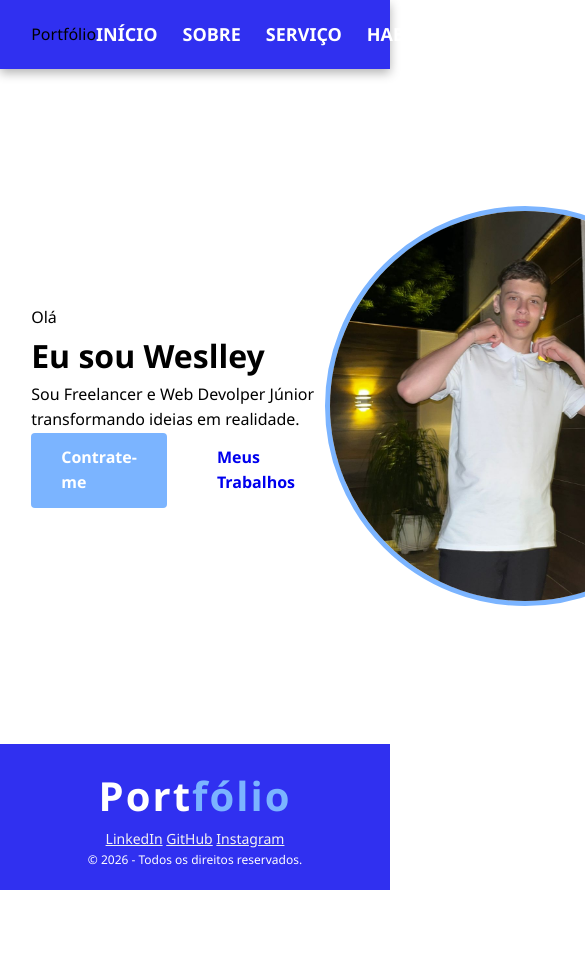
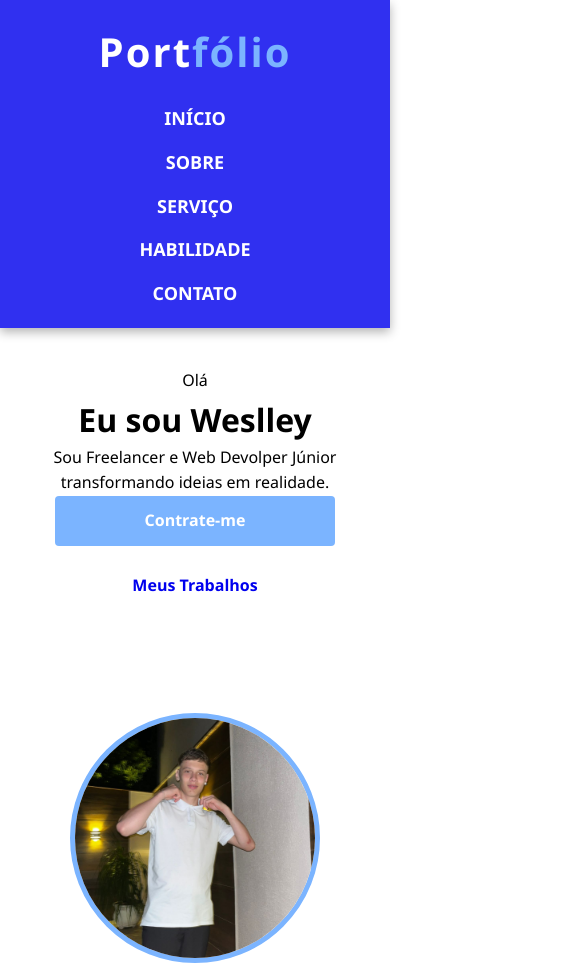
Before and after one commit to weslleykuhne/Portfolio_Simples, a plain HTML site: page index.html in a window 390 px wide. Shown: the top 966 px of the page, 585 px wide, since content can reach past the window. Before the commit the page ends 890 px from the top, so only its background shows below. Drawn offline with Linux system fonts and the light colour scheme; a web font is replaced by a local one.

Commit message:
reajustes

```diff
--- a/PortfolioStyle.css
+++ b/PortfolioStyle.css
@@ -2,7 +2,7 @@
   margin: 0;
   padding: 0;
   box-sizing: border-box;
-    font-family: 'Segoe UI', Tahoma, Geneva, Verdana, sans-serif;
+  font-family: "Segoe UI", Tahoma, Geneva, Verdana, sans-serif;
 }
 
 body {
@@ -126,7 +126,7 @@ nav ul li a:hover {
   transition: 0.3s;
   text-align: center;
   background-color: rgb(123, 180, 255);
-    color: rgb(255, 255, 255)
+  color: rgb(255, 255, 255);
 }
 .whatsapp:hover {
   background-color: #3030f0;
@@ -162,7 +162,7 @@ footer {
   font-size: 14px;
   color: #fd0000;
 }
-.couteudo-rodapé{
+.couteudo-rodapé {
   color: white;
   display: flex;
   flex-direction: column;
@@ -170,26 +170,104 @@ footer {
   gap: 15px;
 }
 
-.navegacao{
+.navegacao {
   margin: 15px 0;
 }
 
-.navegacao a{
+.navegacao a {
   color: rgb(255, 254, 254);
   text-decoration: none;
   margin: 0 15px;
   font-size: 17px;
 }
 
-.navegacao a:hover{
+.navegacao a:hover {
   color: gray;
 }
 
-.direitos-autorais{
+.direitos-autorais {
   color: white;
   font-size: 12px;
 }
 
-.navegacao-rodape a{
+.navegacao-rodape a {
   color: rgb(243, 243, 243);
 }
+/* =========================
+   RESPONSIVIDADE
+   ========================= */
+
+@media (max-width: 768px) {
+  header {
+    flex-direction: column;
+    padding: 20px;
+    gap: 20px;
+  }
+
+  nav ul {
+    flex-direction: column;
+    align-items: center;
+    gap: 15px;
+    padding: 0;
+  }
+
+  .secao-principal {
+    flex-direction: column;
+    text-align: center;
+    padding: 40px 20px;
+    gap: 40px;
+  }
+
+  .texto-apresentacao {
+    width: 100%;
+  }
+
+  .texto-apresentacao h1 {
+    font-size: 38px;
+  }
+
+  .texto-apresentacao p {
+    font-size: 17px;
+    line-height: 1.6;
+  }
+
+  .grupo-botoes {
+    flex-direction: column;
+    align-items: center;
+    gap: 15px;
+  }
+
+  .botao {
+    width: 80%;
+    text-align: center;
+  }
+
+  .area-imagem {
+    width: 100%;
+    display: flex;
+    justify-content: center;
+  }
+
+  .moldura-circular {
+    width: 250px;
+    height: 250px;
+  }
+
+  .moldura-circular img {
+    width: 100%;
+    height: 100%;
+    object-fit: cover;
+  }
+
+  .conteudo-rodape {
+    flex-direction: column;
+    text-align: center;
+    gap: 20px;
+    padding: 30px 20px;
+  }
+
+  .navegacao-rodape {
+    flex-direction: column;
+    gap: 15px;
+  }
+}
--- a/index.html
+++ b/index.html
@@ -1,5 +1,5 @@
 <!DOCTYPE html>
-<html lang="en">
+<html lang="pt-BR">
 <head>
     <meta charset="UTF-8">
     <meta name="viewport" content="width=device-width, initial-scale=1.0">
@@ -10,7 +10,7 @@
 <body>
 
     <header>
-        <div classe="logotipo">Port<span>fólio</span></div>
+        <div class="logotipo">Port<span>fólio</span></div>
         <nav>
             <ul>
                 <li><a href="index.html">Início</a></li> <!--Link para o topo da pagina-->
@@ -23,7 +23,7 @@
     </header>
 
     <main class="secao-principal"> <!--Seção Principal de Apresentação -->
-        <div class="texto apresentação">
+        <div class="texto-apresentação">
             <p class="saudação">Olá</p> <!-- saudação inicial-->
             <h1> Eu sou <span>Weslley</span></h1> <!--Nome em destaque-->
             <p>Sou Freelancer e Web Devolper Júnior transformando ideias em realidade.</p>
```
Lines whose indentation alone changed are shown as unchanged.
